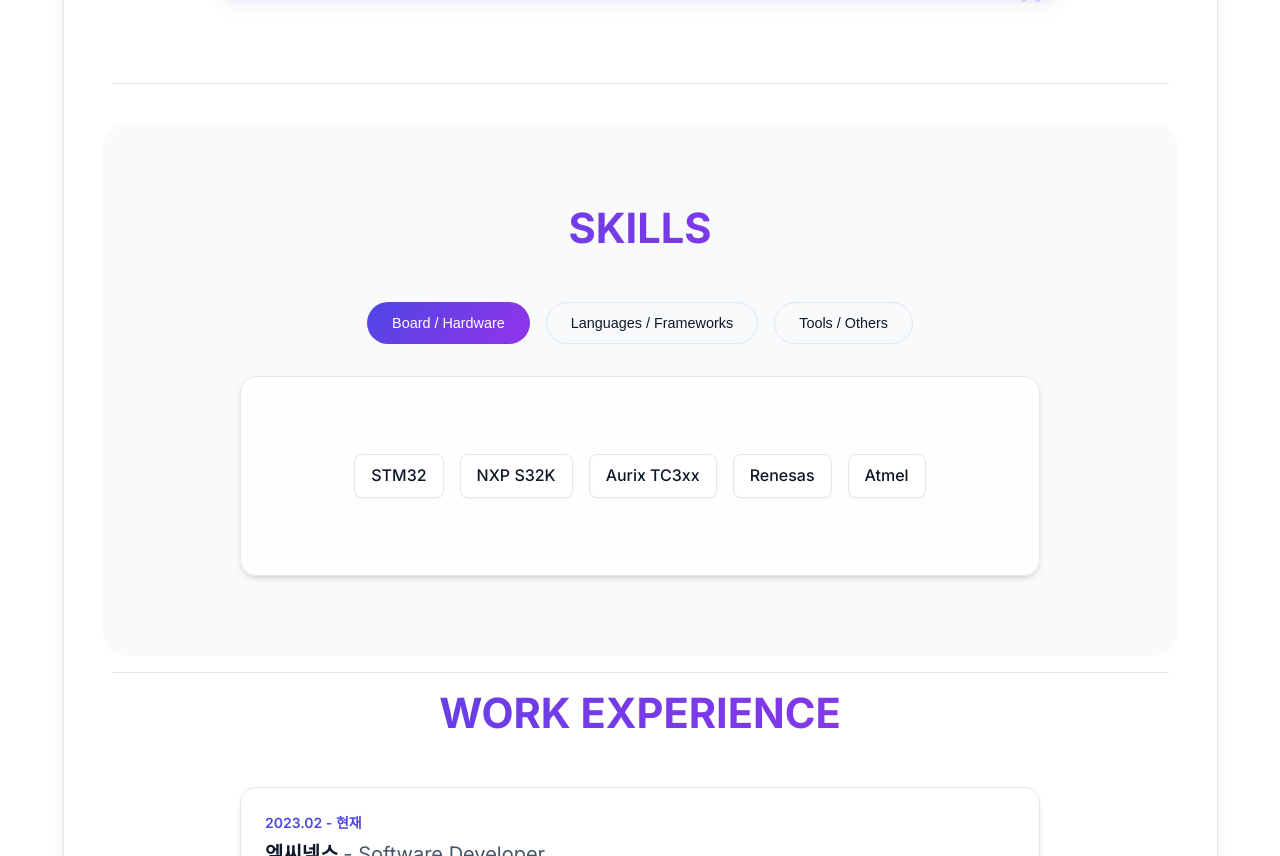
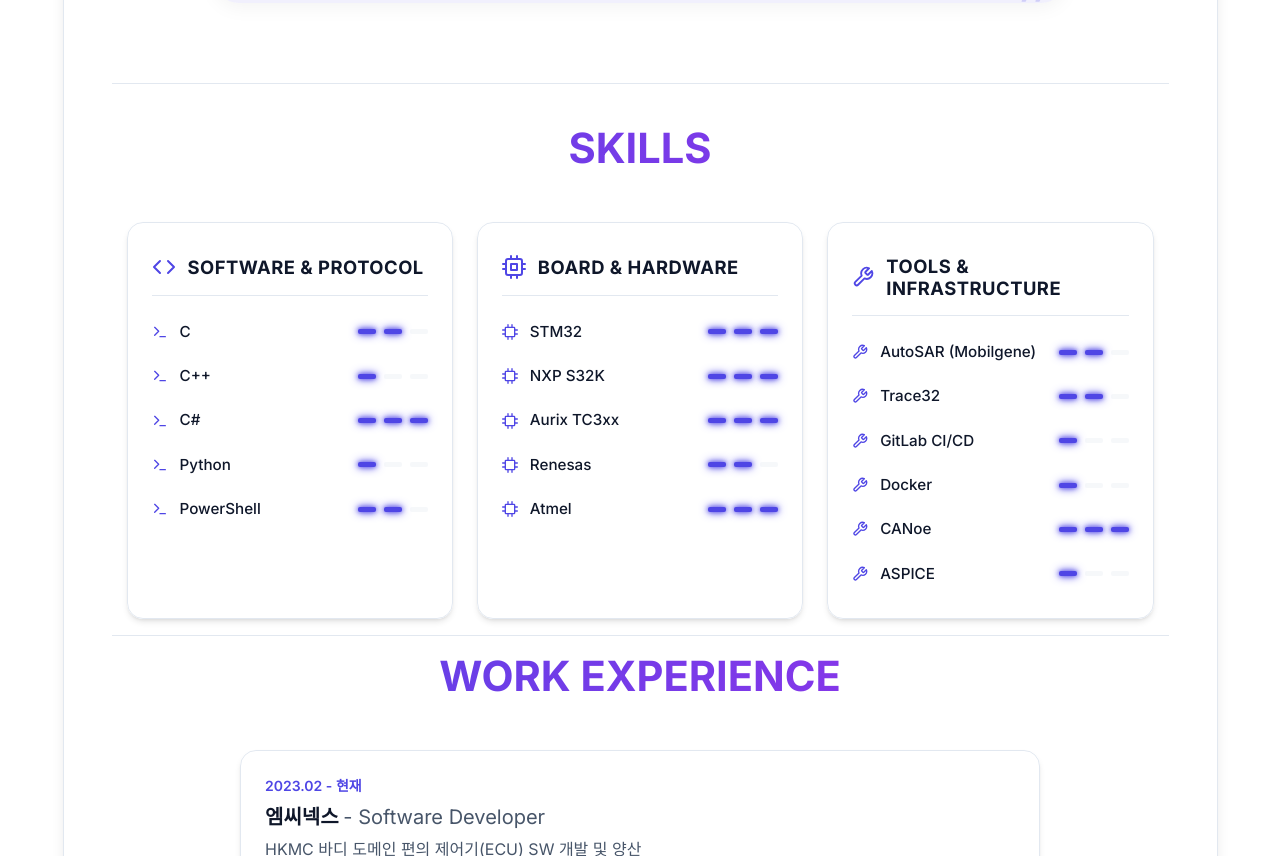
Before and after one commit to TimerOverflow/Hyun9_Portfolio, a React (Vite) app: page / in a window 1280 px wide. Shown: the part 720-1576 px from the top of the page. Built offline with nearby package versions, Linux system fonts and the light colour scheme.

Commit message:
feat: Redesign Skills section with card layout and neon effects
- Replace tabbed layout with a 3-column card grid
- Add neon-glow proficiency bars with 3-step levels
- Implement custom SVG icons including IC chips for hardware
- Reorder categories to Software, Hardware, and Tools

```diff
--- a/src/components/Skills.jsx
+++ b/src/components/Skills.jsx
@@ -1,95 +1,183 @@
-import React, { useState } from 'react';
+import React from 'react';
 import { portfolioData } from '../data/portfolioData';
 
+const SkillIcon = ({ type }) => {
+  if (type === 'board') {
+    return (
+      <svg width="16" height="16" viewBox="0 0 24 24" fill="none" stroke="currentColor" strokeWidth="2" strokeLinecap="round" strokeLinejoin="round" style={{ color: 'var(--accent-primary)' }}>
+        <rect x="5" y="5" width="14" height="14" rx="1" />
+        <path d="M9 1v4M15 1v4M9 19v4M15 19v4M23 9h-4M23 15h-4M5 9H1M5 15H1" />
+      </svg>
+    );
+  }
+  if (type === 'language') {
+    return (
+      <svg width="16" height="16" viewBox="0 0 24 24" fill="none" stroke="currentColor" strokeWidth="2" strokeLinecap="round" strokeLinejoin="round" style={{ color: 'var(--accent-primary)' }}>
+        <polyline points="4 17 10 11 4 5"></polyline>
+        <line x1="12" y1="19" x2="20" y2="19"></line>
+      </svg>
+    );
+  }
+  return (
+    <svg width="16" height="16" viewBox="0 0 24 24" fill="none" stroke="currentColor" strokeWidth="2" strokeLinecap="round" strokeLinejoin="round" style={{ color: 'var(--accent-primary)' }}>
+      <path d="M14.7 6.3a1 1 0 0 0 0 1.4l1.6 1.6a1 1 0 0 0 1.4 0l3.77-3.77a6 6 0 0 1-7.94 7.94l-6.91 6.91a2.12 2.12 0 0 1-3-3l6.91-6.91a6 6 0 0 1 7.94-7.94l-3.76 3.76z"></path>
+    </svg>
+  );
+};
+
+const HeaderIcon = ({ type }) => {
+  if (type === 'board') {
+    return (
+      <svg width="24" height="24" viewBox="0 0 24 24" fill="none" stroke="currentColor" strokeWidth="2" strokeLinecap="round" strokeLinejoin="round" style={{ color: 'var(--accent-primary)' }}>
+        <rect x="4" y="4" width="16" height="16" rx="2" ry="2"></rect>
+        <rect x="9" y="9" width="6" height="6"></rect>
+        <line x1="9" y1="1" x2="9" y2="4"></line>
+        <line x1="15" y1="1" x2="15" y2="4"></line>
+        <line x1="9" y1="20" x2="9" y2="23"></line>
+        <line x1="15" y1="20" x2="15" y2="23"></line>
+        <line x1="20" y1="9" x2="23" y2="9"></line>
+        <line x1="20" y1="14" x2="23" y2="14"></line>
+        <line x1="1" y1="9" x2="4" y2="9"></line>
+        <line x1="1" y1="14" x2="4" y2="14"></line>
+      </svg>
+    );
+  }
+  if (type === 'language') {
+    return (
+      <svg width="24" height="24" viewBox="0 0 24 24" fill="none" stroke="currentColor" strokeWidth="2" strokeLinecap="round" strokeLinejoin="round" style={{ color: 'var(--accent-primary)' }}>
+        <polyline points="16 18 22 12 16 6"></polyline>
+        <polyline points="8 6 2 12 8 18"></polyline>
+      </svg>
+    );
+  }
+  return (
+    <svg width="24" height="24" viewBox="0 0 24 24" fill="none" stroke="currentColor" strokeWidth="2" strokeLinecap="round" strokeLinejoin="round" style={{ color: 'var(--accent-primary)' }}>
+      <path d="M14.7 6.3a1 1 0 0 0 0 1.4l1.6 1.6a1 1 0 0 0 1.4 0l3.77-3.77a6 6 0 0 1-7.94 7.94l-6.91 6.91a2.12 2.12 0 0 1-3-3l6.91-6.91a6 6 0 0 1 7.94-7.94l-3.76 3.76z"></path>
+    </svg>
+  );
+};
+
+const LevelIndicator = ({ level = 3 }) => {
+  return (
+    <div style={{ display: 'flex', gap: '8px' }}>
+      {[1, 2, 3].map((i) => (
+        <div
+          key={i}
+          style={{
+            width: '18px',
+            height: '5px',
+            borderRadius: '2px',
+            backgroundColor: i <= level ? 'var(--accent-primary)' : 'var(--border-color)',
+            opacity: i <= level ? 1 : 0.3,
+            boxShadow: i <= level
+              ? '0 0 5px var(--accent-primary), 0 0 10px var(--accent-primary)'
+              : 'none',
+            transition: 'all 0.3s ease',
+          }}
+        />
+      ))}
+    </div>
+  );
+};
+
 const Skills = () => {
-  const [activeTab, setActiveTab] = useState('board');
-  const tabs = [
-    { id: 'board', label: 'Board / Hardware' },
-    { id: 'language', label: 'Languages / Frameworks' },
-    { id: 'tools', label: 'Tools / Others' }
+  const categories = [
+    { id: 'language', title: 'SOFTWARE & PROTOCOL' },
+    { id: 'board', title: 'BOARD & HARDWARE' },
+    { id: 'tools', title: 'TOOLS & INFRASTRUCTURE' }
   ];
 
+  const getLevel = (skillName) => {
+    const length = skillName.length;
+    return (length % 3) + 1;
+  };
+
   return (
-    <section id="skills" className="container" style={{ backgroundColor: 'var(--bg-secondary)', borderRadius: '24px', padding: '80px 40px', marginTop: '40px' }}>
-      <h2 className="section-title text-gradient">SKILLS</h2>
+    <section id="skills" className="container" style={{ marginTop: '40px' }}>
+      <h2 className="section-title text-gradient" style={{ marginBottom: '3rem' }}>SKILLS</h2>
 
-      <div style={styles.tabsContainer}>
-        <div style={styles.tabList}>
-          {tabs.map((tab) => (
-            <button
-              key={tab.id}
-              style={{
-                ...styles.tabButton,
-                ...(activeTab === tab.id ? styles.activeTab : {})
-              }}
-              onClick={() => setActiveTab(tab.id)}
-            >
-              {tab.label}
-            </button>
-          ))}
-        </div>
+      <div style={styles.gridContainer}>
+        {categories.map((cat) => (
+          <div key={cat.id} className="glass-card" style={styles.card}>
+            <div style={styles.cardHeader}>
+              <HeaderIcon type={cat.id} />
+              <h3 style={styles.cardTitle}>{cat.title}</h3>
+            </div>
 
-        <div className="glass-card" style={styles.tabContent}>
-          <div style={styles.skillsGrid}>
-            {portfolioData.skills[activeTab].map((skill, index) => (
-              <div key={index} style={styles.skillItem}>
-                {skill}
-              </div>
-            ))}
+            <div style={styles.divider}></div>
+
+            <div style={styles.skillsList}>
+              {portfolioData.skills[cat.id]?.map((skill, index) => (
+                <div key={index} style={styles.skillItem}>
+                  <div style={styles.skillNameContainer}>
+                    <SkillIcon type={cat.id} />
+                    <span style={styles.skillName}>{skill}</span>
+                  </div>
+                  <LevelIndicator level={getLevel(skill)} />
+                </div>
+              ))}
+            </div>
           </div>
-        </div>
+        ))}
       </div>
     </section>
   );
 };
 
 const styles = {
-  tabsContainer: {
-    maxWidth: '800px',
-    margin: '0 auto',
+  gridContainer: {
+    display: 'grid',
+    gridTemplateColumns: 'repeat(auto-fit, minmax(320px, 1fr))',
+    gap: '24px',
+    width: '100%',
   },
-  tabList: {
+  card: {
     display: 'flex',
-    justifyContent: 'center',
-    gap: '1rem',
-    marginBottom: '2rem',
-    flexWrap: 'wrap',
+    flexDirection: 'column',
+    padding: '32px 24px',
+    backgroundColor: 'var(--card-bg)',
+    borderRadius: '16px',
+    boxShadow: 'var(--shadow-md)',
   },
-  tabButton: {
-    padding: '0.75rem 1.5rem',
-    borderRadius: '999px',
-    border: '1px solid var(--border-color)',
-    background: 'transparent',
-    color: 'var(--text-primary)',
-    fontWeight: 500,
-    cursor: 'pointer',
-    transition: 'var(--transition)',
-    fontSize: '0.9rem',
-  },
-  activeTab: {
-    background: 'var(--accent-gradient)',
-    color: 'white',
-    borderColor: 'transparent',
-  },
-  tabContent: {
-    minHeight: '200px',
+  cardHeader: {
     display: 'flex',
     alignItems: 'center',
-    justifyContent: 'center',
+    gap: '12px',
+    marginBottom: '16px',
   },
-  skillsGrid: {
+  cardTitle: {
+    fontSize: '1.15rem',
+    fontWeight: '700',
+    margin: 0,
+    color: 'var(--text-primary)',
+    letterSpacing: '0.5px',
+  },
+  divider: {
+    height: '1px',
+    width: '100%',
+    backgroundColor: 'var(--border-color)',
+    marginBottom: '24px',
+  },
+  skillsList: {
     display: 'flex',
-    flexWrap: 'wrap',
-    gap: '1rem',
-    justifyContent: 'center',
+    flexDirection: 'column',
+    gap: '20px',
   },
   skillItem: {
-    background: 'var(--bg-primary)',
-    padding: '0.5rem 1rem',
-    borderRadius: '8px',
-    border: '1px solid var(--border-color)',
-    fontWeight: 500,
-    boxShadow: 'var(--shadow-sm)',
+    display: 'flex',
+    alignItems: 'center',
+    justifyContent: 'space-between',
+    width: '100%',
+  },
+  skillNameContainer: {
+    display: 'flex',
+    alignItems: 'center',
+    gap: '12px',
+  },
+  skillName: {
+    fontSize: '0.95rem',
+    fontWeight: '500',
+    color: 'var(--text-primary)',
   }
 };
 
```
